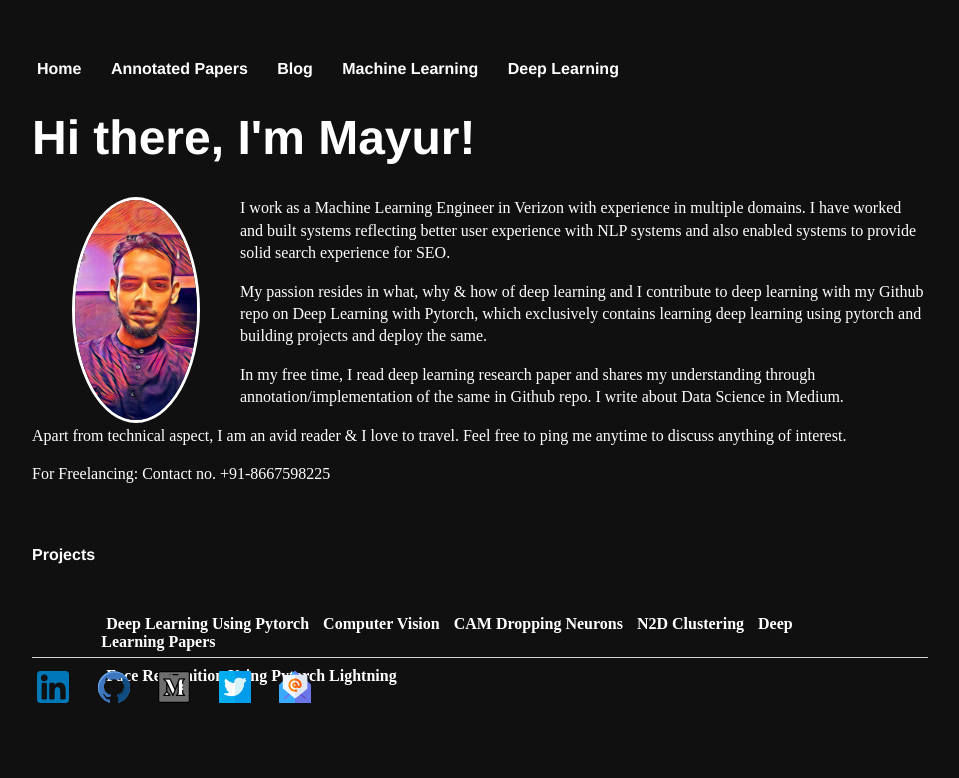
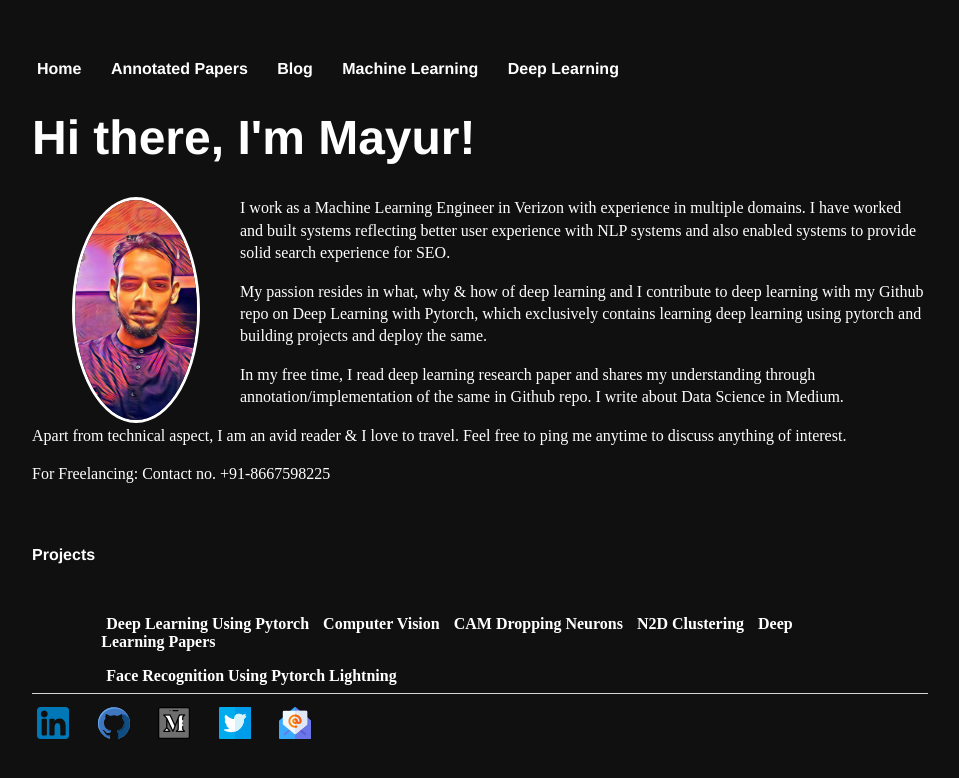
Before and after one commit to Mayurji/mayurji.github.io, a Jekyll site: the page built from index.html, in a window 1280 px wide. Shown: the top 778 px of the page, without its empty margins (160-1119 px from the left). Built offline with Jekyll 4.4.1, drawn with Linux system fonts in a browser that asks for light colours.

Commit message:
Update main.css

```diff
--- a/css/main.css
+++ b/css/main.css
@@ -142,7 +142,7 @@ pre {
 }
 
 #menu-outer {
-	height: 84px;
+	height: 120px;
 }
 
 .table {
```
